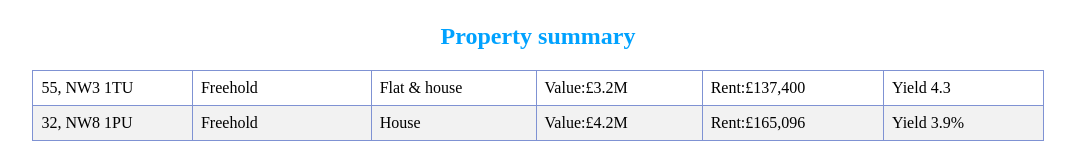
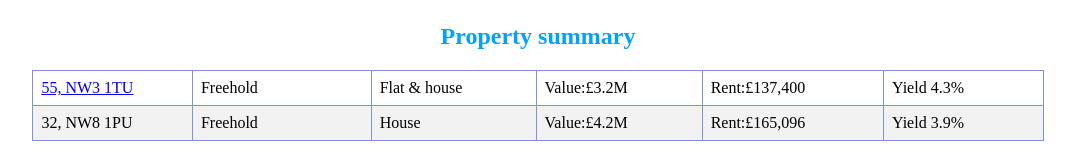
Before and after one commit to Azikcapital/.github.io, a plain HTML site: page index.html in a window 1280 px wide. Shown: the part 935-1095 px from the top of the page, without its empty margins (102-1177 px from the left). Drawn offline with Linux system fonts and the light colour scheme.

Commit message:
Add files via upload

```diff
--- a/index.html
+++ b/index.html
@@ -204,12 +204,12 @@
     <table>
 
         <tr>
-            <td>55, NW3 1TU</td>
+            <td><a href="https://github.com/Azikcapital/azikcapital.github.io/blob/main/exterior%20.png" target="_blank">55, NW3 1TU</a></td>
             <td>Freehold</td>
             <td>Flat & house</td>
             <td>Value:£3.2M</td>
             <td>Rent:£137,400</td>
-            <td>Yield 4.3</td>
+            <td>Yield 4.3%</td>
 
         </tr>
         <tr>
```
